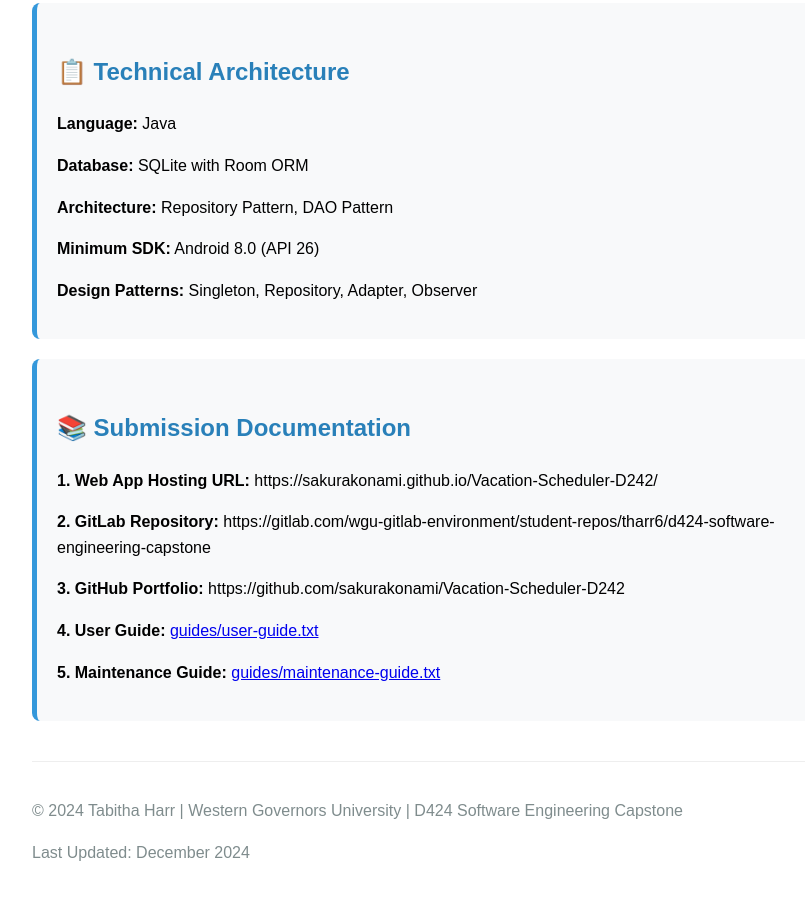
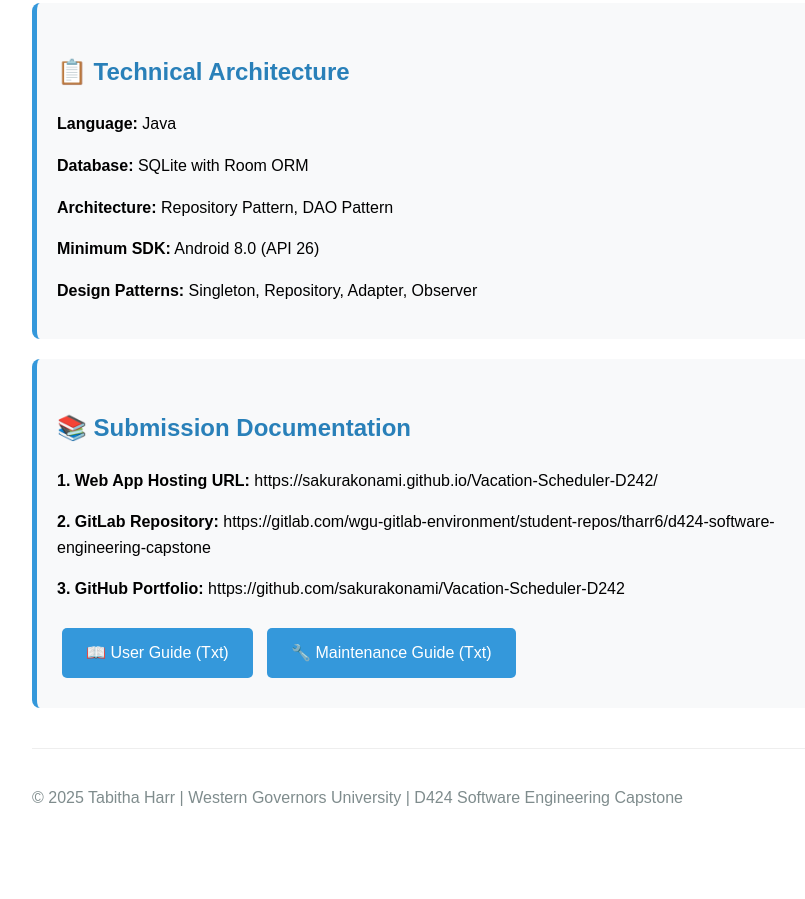
Before and after one commit to sakurakonami/Vacation-Scheduler-D242, a plain HTML site: page index.html in a window 1280 px wide. Shown: the part 1386-2285 px from the top of the page, without its empty margins (208-1013 px from the left). After the commit the page ends 2232 px from the top, so only its background shows below. Drawn offline with Linux system fonts and the light colour scheme.

Commit message:
Update links and copyright year in index.html
Updated user guide and maintenance guide links to buttons. Changed copyright year from 2024 to 2025.

```diff
--- a/index.html
+++ b/index.html
@@ -74,13 +74,13 @@
         <p><strong>1. Web App Hosting URL:</strong> https://sakurakonami.github.io/Vacation-Scheduler-D242/</p>
         <p><strong>2. GitLab Repository:</strong> https://gitlab.com/wgu-gitlab-environment/student-repos/tharr6/d424-software-engineering-capstone</p>
         <p><strong>3. GitHub Portfolio:</strong> https://github.com/sakurakonami/Vacation-Scheduler-D242</p>
-        <p><strong>4. User Guide:</strong> <a href="guides/user-guide.txt">guides/user-guide.txt</a></p>
-        <p><strong>5. Maintenance Guide:</strong> <a href="guides/maintenance-guide.txt">guides/maintenance-guide.txt</a></p>
+        <a href="guides/user-guide.txt" class="btn">📖 User Guide (Txt)</a>
+        <a href="guides/maintenance-guide.txt" class="btn">🔧 Maintenance Guide (Txt)</a>
     </div>
 
     <footer style="margin-top: 40px; padding-top: 20px; border-top: 1px solid #eee; color: #7f8c8d;">
-        <p>© 2024 Tabitha Harr | Western Governors University | D424 Software Engineering Capstone</p>
-        <p>Last Updated: December 2024</p>
+        <p>© 2025 Tabitha Harr | Western Governors University | D424 Software Engineering Capstone</p>
+
     </footer>
 </body>
 </html>
```
